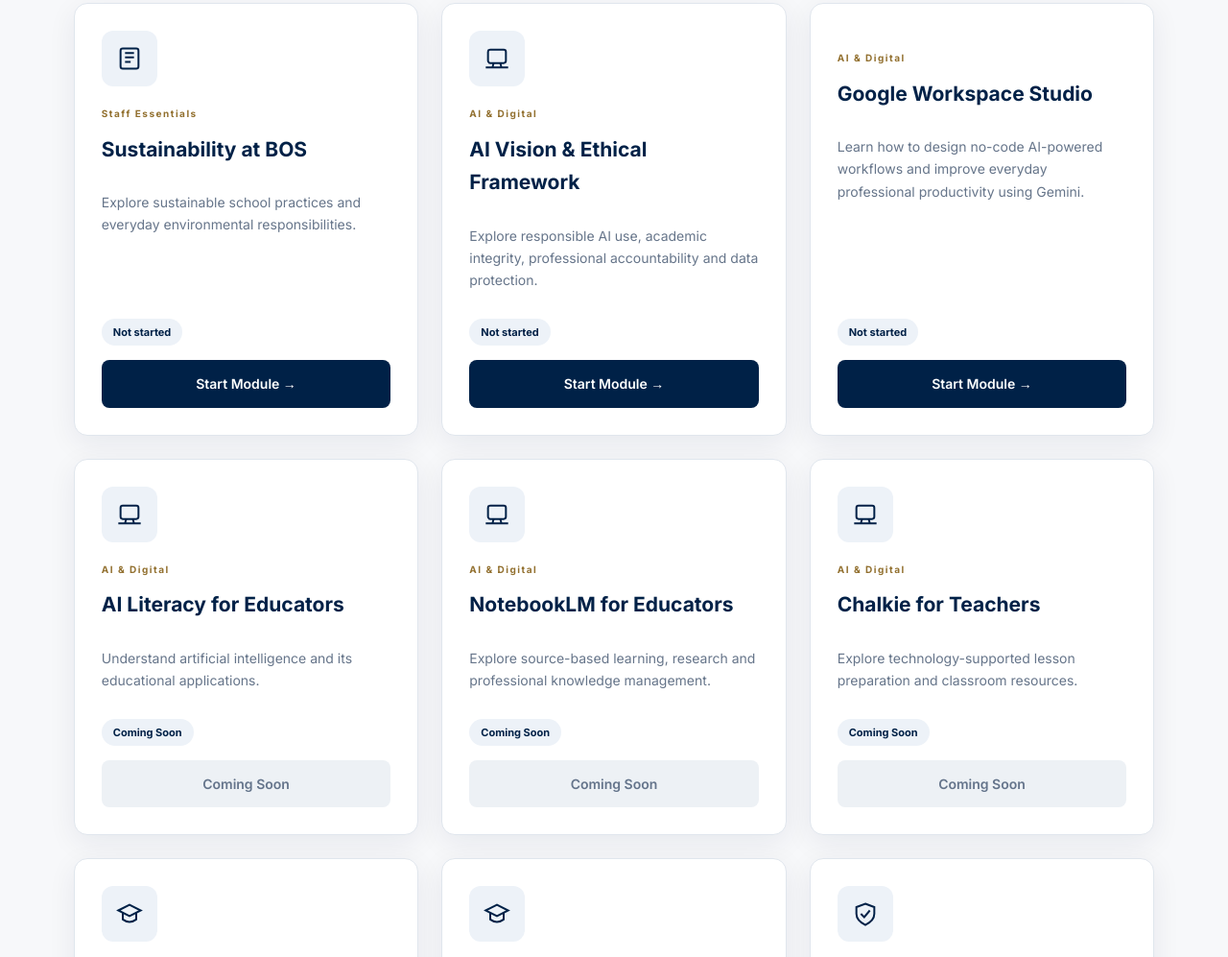
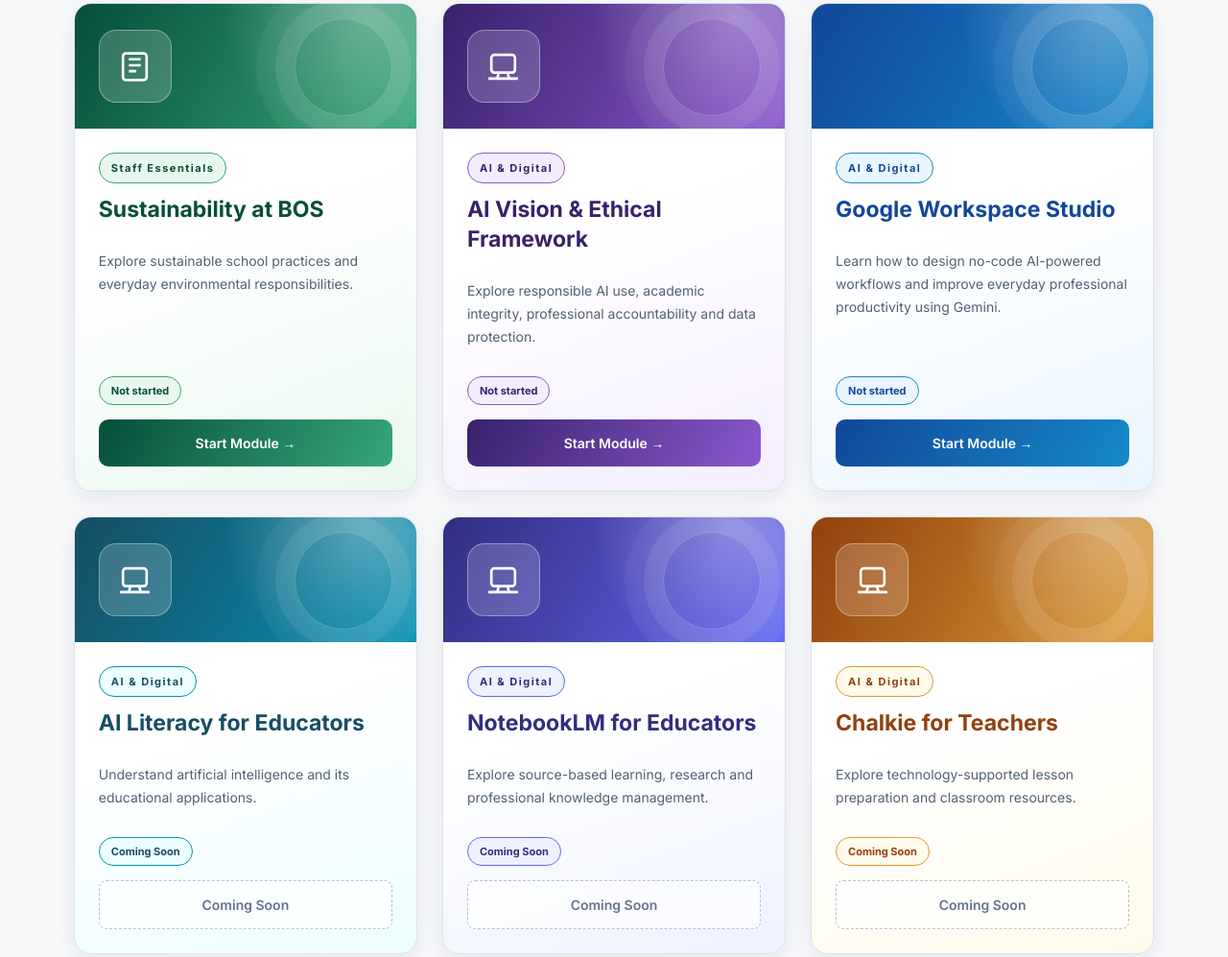
Before and after one commit to ieltscoregetter-a11y/learning-hub, a plain HTML site: page pd.html in a window 1280 px wide. Shown: the part 1316-2313 px from the top of the page at 96% size. Drawn offline with nearby package versions, Linux system fonts and the light colour scheme.

Commit message:
Redesign PD cards with premium colour themes

```diff
--- a/pd.html
+++ b/pd.html
@@ -8,7 +8,231 @@
 
 <link rel="stylesheet" href="./style.css">
 
-<style>
+<style>/* PREMIUM PD MODULE DESIGN */
+
+#moduleGrid {
+    gap: 26px;
+}
+
+#moduleGrid .module-card {
+    --accent: #1764a0;
+    --dark: #002147;
+    --light: #eaf4ff;
+
+    position: relative;
+    overflow: hidden;
+    padding: 25px;
+    padding-top: 155px;
+    border-radius: 18px;
+    border: 1px solid #dce3eb;
+    background: linear-gradient(
+        160deg, white 45%, var(--light) 100%
+    );
+    box-shadow: 0 8px 25px rgba(0,33,71,.07);
+    transition: transform .25s, box-shadow .25s;
+}
+
+#moduleGrid .module-card:hover {
+    transform: translateY(-6px);
+    box-shadow: 0 18px 35px rgba(0,33,71,.15);
+}
+
+/* Decorative module covers */
+
+#moduleGrid .module-card::before {
+    content: "";
+    position: absolute;
+    top: 0;
+    left: 0;
+    right: 0;
+    height: 130px;
+    background:
+        radial-gradient(
+            circle at 85% 10%,
+            rgba(255,255,255,.30),
+            transparent 45%
+        ),
+        linear-gradient(
+            120deg, var(--dark), var(--accent)
+        );
+}
+
+#moduleGrid .module-card::after {
+    content: "";
+    position: absolute;
+    top: 15px;
+    right: 25px;
+    width: 100px;
+    height: 100px;
+    border: 1px solid rgba(255,255,255,.22);
+    border-radius: 50%;
+    box-shadow:
+        0 0 0 20px rgba(255,255,255,.08),
+        0 0 0 40px rgba(255,255,255,.04);
+    pointer-events: none;
+}
+
+/* Sustainability */
+
+#moduleGrid .module-card:nth-child(1) {
+    --accent: #37a77a;
+    --dark: #064e3b;
+    --light: #e9f8ef;
+}
+
+/* AI Ethics */
+
+#moduleGrid .module-card:nth-child(2) {
+    --accent: #8959ce;
+    --dark: #39216b;
+    --light: #f4edff;
+}
+
+/* Google Workspace */
+
+#moduleGrid .module-card:nth-child(3) {
+    --accent: #1689cb;
+    --dark: #114799;
+    --light: #e9f5ff;
+}
+
+/* AI Literacy */
+
+#moduleGrid .module-card:nth-child(4) {
+    --accent: #0891b2;
+    --dark: #164e63;
+    --light: #ecfeff;
+}
+
+/* NotebookLM */
+
+#moduleGrid .module-card:nth-child(5) {
+    --accent: #6366f1;
+    --dark: #312e81;
+    --light: #eef2ff;
+}
+
+/* Chalkie */
+
+#moduleGrid .module-card:nth-child(6) {
+    --accent: #db9c35;
+    --dark: #92400e;
+    --light: #fffbeb;
+}
+
+/* Teaching and Learning */
+
+#moduleGrid .module-card:nth-child(7),
+#moduleGrid .module-card:nth-child(8) {
+    --accent: #3984bd;
+    --dark: #163d65;
+    --light: #edf6ff;
+}
+
+/* Safety and Compliance */
+
+#moduleGrid .module-card:nth-child(9),
+#moduleGrid .module-card:nth-child(10),
+#moduleGrid .module-card:nth-child(11) {
+    --accent: #be496c;
+    --dark: #701d3d;
+    --light: #fff0f4;
+}
+
+/* Staff Essentials */
+
+#moduleGrid .module-card:nth-child(12),
+#moduleGrid .module-card:nth-child(13),
+#moduleGrid .module-card:nth-child(14) {
+    --accent: #c5a059;
+    --dark: #55421e;
+    --light: #fff8eb;
+}
+
+/* Module icons */
+
+#moduleGrid .bos-icon {
+    position: absolute;
+    top: 27px;
+    left: 25px;
+    width: 76px;
+    height: 76px;
+    border-radius: 18px;
+    background: rgba(255,255,255,.18);
+    color: white;
+    border: 1px solid rgba(255,255,255,.35);
+    z-index: 1;
+}
+
+#moduleGrid .bos-icon svg {
+    width: 37px;
+    height: 37px;
+    stroke: white;
+}
+
+/* Workspace cover image */
+
+#moduleGrid .module-image {
+    position: absolute;
+    top: 0;
+    left: 0;
+    width: 100%;
+    height: 130px;
+    object-fit: cover;
+    border: none;
+    border-radius: 0;
+    z-index: 1;
+}
+
+/* Category labels */
+
+#moduleGrid .module-category {
+    background: var(--light);
+    color: var(--dark);
+    border: 1px solid var(--accent);
+    padding: 6px 12px;
+    border-radius: 20px;
+    width: fit-content;
+    font-size: 11px;
+    margin-top: 0;
+}
+
+#moduleGrid .module-card h3 {
+    color: var(--dark);
+    font-size: 23px;
+    line-height: 1.35;
+}
+
+#moduleGrid .module-card p {
+    line-height: 1.7;
+    color: #526174;
+}
+
+#moduleGrid .module-status {
+    background: var(--light);
+    color: var(--dark);
+    border: 1px solid var(--accent);
+}
+
+#moduleGrid .bos-button {
+    background: linear-gradient(
+        120deg, var(--dark), var(--accent)
+    );
+    color: white;
+    border: none;
+    border-radius: 10px;
+}
+
+#moduleGrid .unavailable {
+    border: 1px dashed #b6c3d3;
+    background: rgba(255,255,255,.65);
+}
+
+#moduleGrid .completed .module-status {
+    background: #dcfce7;
+    color: #166534;
+    border-color: #86cda0;
+}
 
 .pd-progress {
     margin-bottom: 30px;
```
